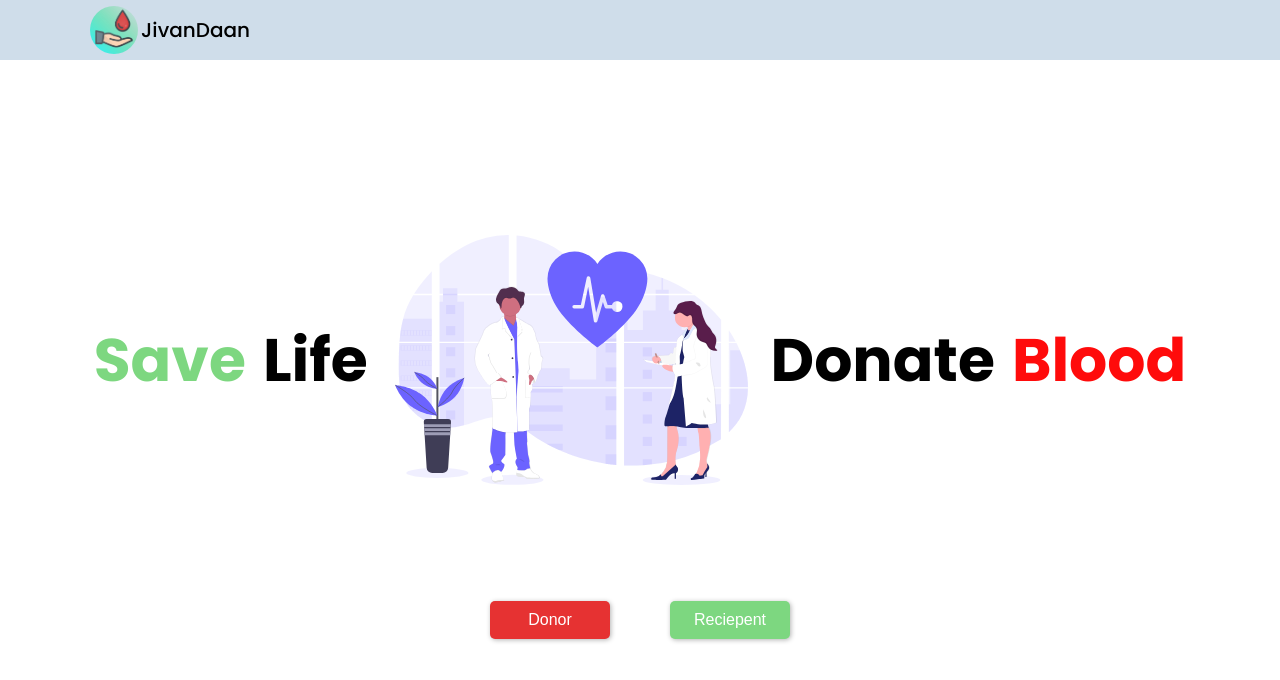
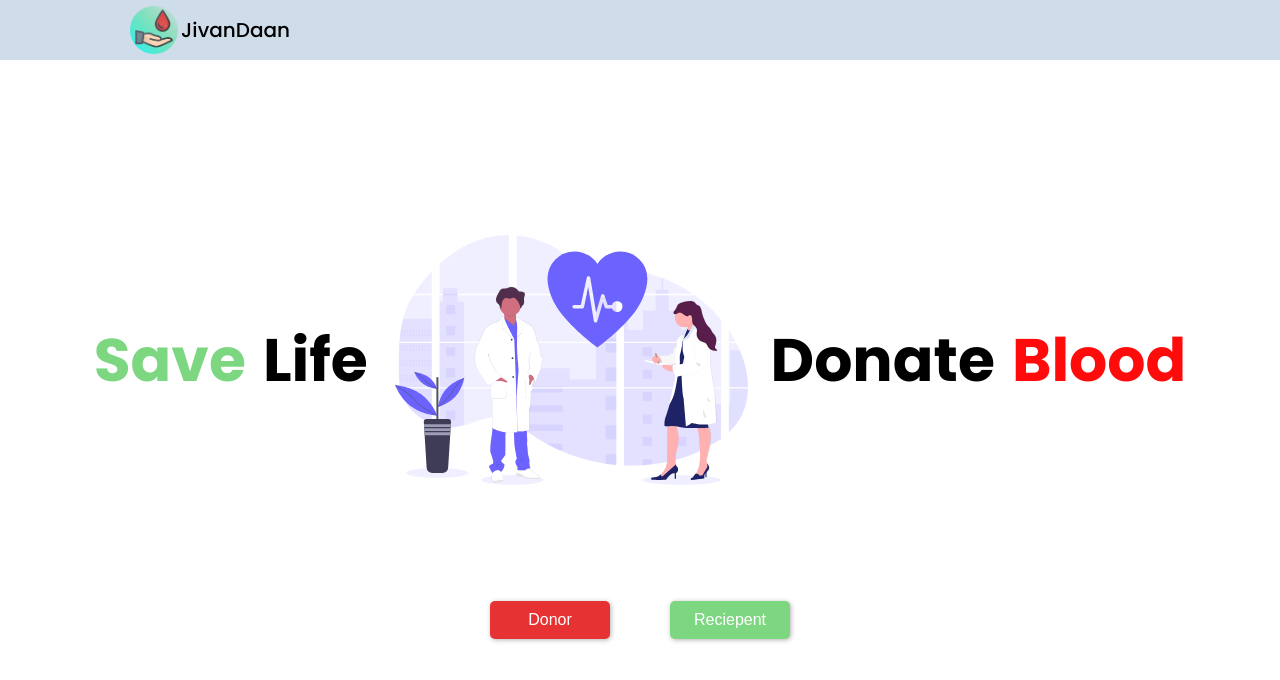
Before and after one commit to jivaandaan/jivaandan-frontend, a React (Create React App) app: page / in a window 1280 px wide. Shown: the top 680 px of the page. Built offline with nearby package versions, Linux system fonts and the light colour scheme.

Commit message:
logo placement

```diff
--- a/src/App.css
+++ b/src/App.css
@@ -31,6 +31,8 @@ body {
 
 .logo-box {
   height: 100%;
+  margin-right: 40px;
+  margin-left: 40px;
   width: 16rem;
   height: 100%;
   display: flex;
```
